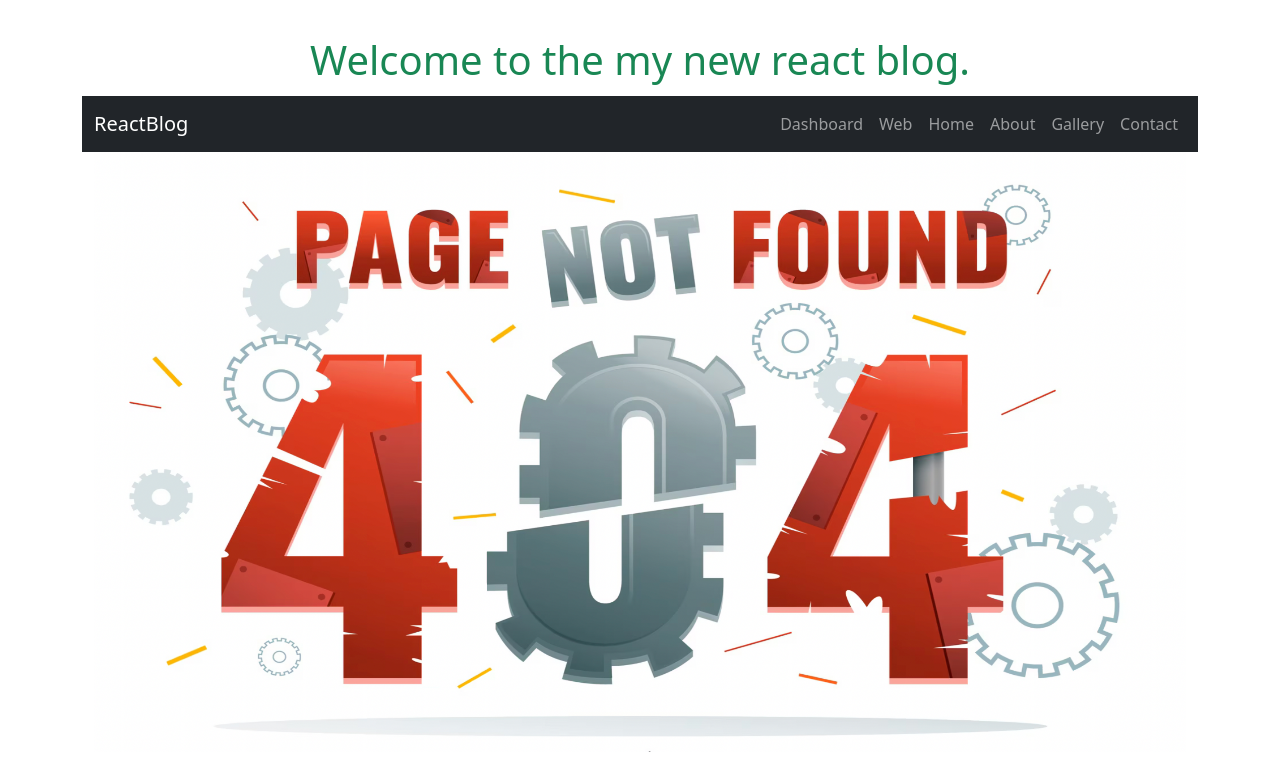
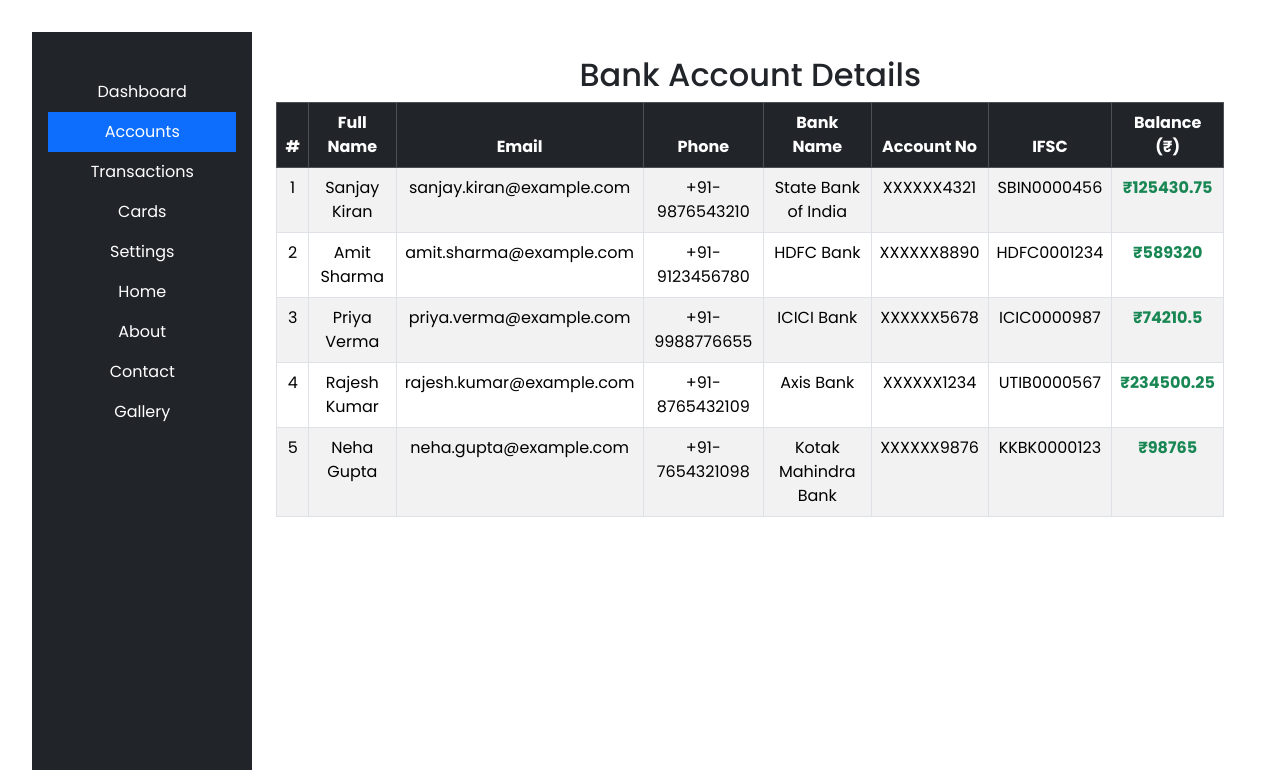
Before and after one commit to developersksingh/react-complete-development, a React (Vite) app in the folder dojo-blog/: page /accounts in a window 1280 px wide. Before the commit this address had no page. Shown: the top 770 px of the page. Built offline with nearby package versions, Linux system fonts and the light colour scheme.

Commit message:
top navbar , side navbar, Show banking account Details
top navbar , side navbar, Show banking account Details

```diff
--- a/dojo-blog/public/userbanking.json
+++ b/dojo-blog/public/userbanking.json
@@ -47,6 +47,38 @@
         "currency": "INR",
         "status": "Inactive"
       }
+    },
+    {
+      "userId": "U1004",
+      "fullName": "Rajesh Kumar",
+      "email": "rajesh.kumar@example.com",
+      "phone": "+91-8765432109",
+      "bankAccount": {
+        "accountNumber": "XXXXXX1234",
+        "accountType": "Savings",
+        "bankName": "Axis Bank",
+        "ifscCode": "UTIB0000567",
+        "branch": "Chennai T Nagar",
+        "balance": 234500.25,
+        "currency": "INR",
+        "status": "Active"
+      }
+    },
+    {
+      "userId": "U1005",
+      "fullName": "Neha Gupta",
+      "email": "neha.gupta@example.com",
+      "phone": "+91-7654321098",
+      "bankAccount": {
+        "accountNumber": "XXXXXX9876",
+        "accountType": "Current",
+        "bankName": "Kotak Mahindra Bank",
+        "ifscCode": "KKBK0000123",
+        "branch": "Pune FC Road",
+        "balance": 98765.00,
+        "currency": "INR",
+        "status": "Active"
+      }
     }
   ]
 }
--- a/dojo-blog/src/App.jsx
+++ b/dojo-blog/src/App.jsx
@@ -1,45 +1,56 @@
-import { useState } from 'react'
-import reactLogo from './assets/react.svg'
-import viteLogo from '/vite.svg'
-import './App.css'
-import 'bootstrap/dist/css/bootstrap.min.css'
-import Home from './Home'
-import Navbar from './Navbar'
-import About from './About'
-import Web from './Web'
-import Contact from './Contact'
-import { Routes, Route } from 'react-router-dom'
-import ProductGallery from './ProductGallery'
-import BlogDetails from './BlogDetails'
-import NotFound from './Notfound'
-import Dashboard from './Dashboard'
-function App () {
-  const title = 'Welcome to the my new react blog.'
-  const link = 'www.google.com'
+import { Routes, Route } from "react-router-dom";
+import "bootstrap/dist/css/bootstrap.min.css";
+import "./App.css";
 
+import SidebarLinks from "./SidebarLinks";
+
+import Dashboard from "./Dashboard";
+import BankAccountDetails from "./BankAccountDetails";
+import Transactions from "./Transactions";
+import Cards from "./Cards";
+import Settings from "./Settings";
+
+import Home from "./Home";
+import About from "./About";
+import Contact from "./Contact";
+import ProductGallery from "./ProductGallery";
+import BlogDetails from "./BlogDetails";
+import NotFound from "./Notfound";
+import Web from "./Web";
+
+function App() {
   return (
-    <>
-      <div className='container'>
-        <h1
-          className='text-success'
-          style={{ color: 'blue', padding: '4px', fontSize: '18x' }}
-        >
-          {title}{' '}
-        </h1>
-        <Navbar />
+    <div className="container-fluid p-0 d-flex min-vh-100">
+
+      {/* Sidebar */}
+      <div className="bg-dark text-white p-3" style={{ width: "250px" }}>
+        <SidebarLinks />
+      </div>
+
+      {/* Main Content */}
+      <div className="flex-grow-1 p-4">
         <Routes>
-          <Route path='/' element={<Web />} />
-           <Route path='/dashboard' element={<Dashboard />} />
-          <Route path='/home' element={<Home />} />
-          <Route path='/about-us' element={<About />} />
-          <Route path='/contact-us' element={<Contact />} />
-          <Route path='/gallery' element={<ProductGallery />} />
-          <Route path='/blog-details/:id' element={<BlogDetails />} />
+          <Route path="/" element={<Web />} />
+          <Route path="/dashboard" element={<Dashboard />} />
+          <Route path="/accounts" element={<BankAccountDetails />} />
+          <Route path="/transactions" element={<Transactions />} />
+          <Route path="/cards" element={<Cards />} />
+          <Route path="/settings" element={<Settings />} />
+
+          {/* Other Pages */}
+          <Route path="/home" element={<Home />} />
+          <Route path="/about-us" element={<About />} />
+          <Route path="/contact-us" element={<Contact />} />
+          <Route path="/gallery" element={<ProductGallery />} />
+          <Route path="/blog-details/:id" element={<BlogDetails />} />
+
+          {/* 404 */}
           <Route path="*" element={<NotFound />} />
         </Routes>
       </div>
-    </>
-  )
+
+    </div>
+  );
 }
 
-export default App
+export default App;
--- /dev/null
+++ b/dojo-blog/src/BankAccountDetails.jsx
@@ -0,0 +1,70 @@
+import React, { useEffect, useState } from "react";
+import useFetch from "./useFetch";
+
+const BankAccountDetails = () => {
+  const { data, loading, error } = useFetch("./userbanking.json");
+  const [users, setUsers] = useState([]);
+
+  useEffect(() => {
+    if (!data?.users) return;
+
+    const mappedUsers = data.users.slice(0, 6).map((user) => ({
+      id: user.userId,
+      fullName: user.fullName || "",
+      email: user.email,
+      phone: user.phone,
+      bankAccount: {
+        accountNumber: user.bankAccount?.accountNumber,
+        accountType: user.bankAccount?.accountType,
+        bankName: user.bankAccount?.bankName,
+        ifscCode: user.bankAccount?.ifscCode,
+        balance: user.bankAccount?.balance,
+      },
+    }));
+
+    setUsers(mappedUsers);
+  }, [data]);
+
+  if (loading) return <h3>Loading...</h3>;
+  if (error) return <h3>Error fetching data</h3>;
+
+  return (
+    <>
+      <h2>Bank Account Details</h2>
+
+      <table className="table table-bordered table-striped table-hover">
+        <thead className="table-dark">
+          <tr>
+            <th>#</th>
+            <th>Full Name</th>
+            <th>Email</th>
+            <th>Phone</th>
+            <th>Bank Name</th>
+            <th>Account No</th>
+            <th>IFSC</th>
+            <th>Balance (₹)</th>
+          </tr>
+        </thead>
+
+        <tbody>
+          {users.map((user, index) => (
+            <tr key={user.id}>
+              <td>{index + 1}</td>
+              <td>{user.fullName}</td>
+              <td>{user.email}</td>
+              <td>{user.phone}</td>
+              <td>{user.bankAccount.bankName}</td>
+              <td>{user.bankAccount.accountNumber}</td>
+              <td>{user.bankAccount.ifscCode}</td>
+              <td className="fw-bold text-success">
+                ₹{user.bankAccount.balance}
+              </td>
+            </tr>
+          ))}
+        </tbody>
+      </table>
+    </>
+  );
+};
+
+export default BankAccountDetails;
--- /dev/null
+++ b/dojo-blog/src/Cards.jsx
@@ -0,0 +1,9 @@
+import React from 'react'
+
+const Cards = () => {
+  return (
+    <div>Cards</div>
+  )
+}
+
+export default Cards
--- a/dojo-blog/src/Dashboard.jsx
+++ b/dojo-blog/src/Dashboard.jsx
@@ -1,26 +1,13 @@
-import React from "react";
-import SidebarLinks from "./SidebarLinks";
+
 import TopNavbarLinks from "./TopNavbarLinks";
 
 const Dashboard = () => {
   return (
     <div className="container-fluid">
       <div className="row">
-
         {/* Sidebar */}
-        <nav
-          id="sidebarMenu"
-          className="col-lg-2 col-md-3 d-md-block bg-dark sidebar collapse min-vh-100"
-        >
-          <div className="position-sticky pt-3">
-            <h5 className="text-white text-center">MyBank</h5>
-            <SidebarLinks />
-          </div>
-        </nav>
-
-        {/* Main content */}
-        <main className="col-lg-10 col-md-9 ms-sm-auto px-md-4">
-
+      {/* Main content */}
+        <main className="col-lg-12 col-md-12 ms-sm-auto px-md-4">
           {/* Top Navbar */}
           <nav className="navbar navbar-expand-lg navbar-light bg-light mt-2 rounded">
             <div className="container-fluid">
@@ -73,41 +60,24 @@ const Dashboard = () => {
 
           {/* Table */}
           <div className="card mt-4 shadow-sm">
-            <div className="card-header">Recent Transactions</div>
+            <div className="card-header">Welcome To Banking World</div>
             <div className="table-responsive">
               <table className="table table-striped mb-0">
                 <thead>
                   <tr>
-                    <th>Date</th>
-                    <th>Description</th>
-                    <th>Amount</th>
-                    <th>Status</th>
+                    <th>Welcome</th>
+
                   </tr>
                 </thead>
                 <tbody>
                   <tr>
-                    <td>25 Dec 2025</td>
-                    <td>ATM Withdrawal</td>
-                    <td>₹5,000</td>
-                    <td className="text-danger">Debit</td>
+                    <td>This is your dashboard where you can monitor your account activities.</td>
                   </tr>
-                  <tr>
-                    <td>24 Dec 2025</td>
-                    <td>Salary Credit</td>
-                    <td>₹50,000</td>
-                    <td className="text-success">Credit</td>
-                  </tr>
-                  <tr>
-                    <td>23 Dec 2025</td>
-                    <td>Online Purchase</td>
-                    <td>₹2,499</td>
-                    <td className="text-danger">Debit</td>
-                  </tr>
+
                 </tbody>
               </table>
             </div>
           </div>
-
         </main>
       </div>
     </div>
--- /dev/null
+++ b/dojo-blog/src/Settings.jsx
@@ -0,0 +1,9 @@
+import React from 'react'
+
+const Settings = () => {
+  return (
+    <div>Settings</div>
+  )
+}
+
+export default Settings
--- a/dojo-blog/src/SidebarLinks.jsx
+++ b/dojo-blog/src/SidebarLinks.jsx
@@ -1,33 +1,35 @@
 import React from "react";
+import { NavLink } from "react-router-dom";
 
 const SidebarLinks = () => {
+  const menuItems = [
+    { path: "/dashboard", label: "Dashboard" },
+    { path: "/accounts", label: "Accounts" },
+    { path: "/transactions", label: "Transactions" },
+    { path: "/cards", label: "Cards" },
+    { path: "/settings", label: "Settings" },
+    { path: "/home", label: "Home" },
+    { path: "/about-us", label: "About" },
+    { path: "/contact-us", label: "Contact" },
+    { path: "/gallery", label: "Gallery" },
+  ];
+
   return (
-    <ul className="nav flex-column mt-4">
-      <li className="nav-item">
-        <a className="nav-link text-white active" href="#">
-          Dashboard
-        </a>
-      </li>
-      <li className="nav-item">
-        <a className="nav-link text-white" href="#">
-          Accounts
-        </a>
-      </li>
-      <li className="nav-item">
-        <a className="nav-link text-white" href="#">
-          Transactions
-        </a>
-      </li>
-      <li className="nav-item">
-        <a className="nav-link text-white" href="#">
-          Cards
-        </a>
-      </li>
-      <li className="nav-item">
-        <a className="nav-link text-white" href="#">
-          Settings
-        </a>
-      </li>
+    <ul className="nav flex-column mt-4 text-justify-content-left">
+      {menuItems.map((item) => (
+        <li className="nav-item" key={item.path}>
+          <NavLink
+            to={item.path}
+            className={({ isActive }) =>
+              isActive
+                ? "nav-link active text-white bg-primary"
+                : "nav-link text-white"
+            }
+          >
+            {item.label}
+          </NavLink>
+        </li>
+      ))}
     </ul>
   );
 };
--- /dev/null
+++ b/dojo-blog/src/Transactions.jsx
@@ -0,0 +1,9 @@
+import React from 'react'
+
+const Transactions = () => {
+  return (
+    <div>Transactions</div>
+  )
+}
+
+export default Transactions
```
